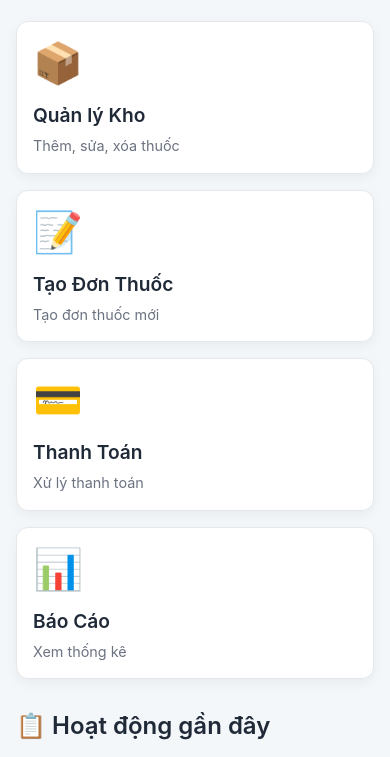
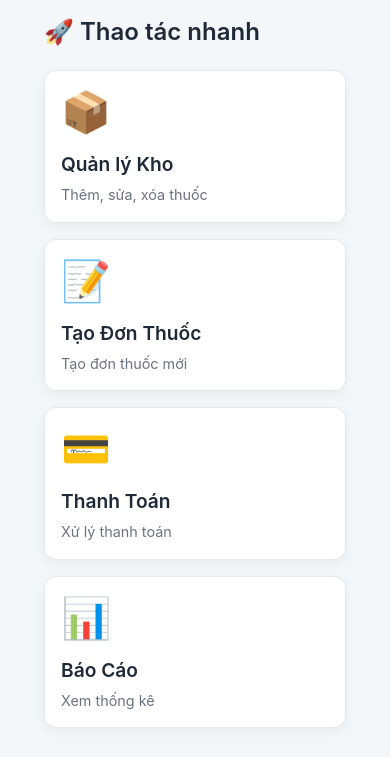
Before and after one commit to lephutuan/PharmaT, a website: page frontend/src/views/home.html in a window 390 px wide. Shown: the part 831-1588 px from the top of the page. Drawn offline with Linux system fonts and the light colour scheme.

Commit message:
Adjust padding dashboard home.css

```diff
--- a/frontend/src/assets/css/home.css
+++ b/frontend/src/assets/css/home.css
@@ -119,7 +119,7 @@
 main {
   margin-left: 280px;
   margin-top: 80px;
-  padding: 2rem;
+  /* padding: 2rem; */
   min-height: calc(100vh - 80px);
   background: #f4f7fa;
 }
@@ -277,7 +277,7 @@
 /* Main Content Styles */
 .main-content {
   margin-left: 280px;
-  padding: 2rem;
+  /* padding: 2rem; */
   min-height: 100vh;
   background: #f4f7fa;
 }
@@ -285,6 +285,7 @@
 .dashboard {
   max-width: 1200px;
   margin: 0 auto;
+  padding: 32px;
 }
 
 /* Quick Actions Styles */
@@ -402,7 +403,7 @@
 @media (max-width: 768px) {
   .main-content {
     margin-left: 0;
-    padding: 1rem;
+    /* padding: 1rem; */
   }
 
   .stats-grid {
```
